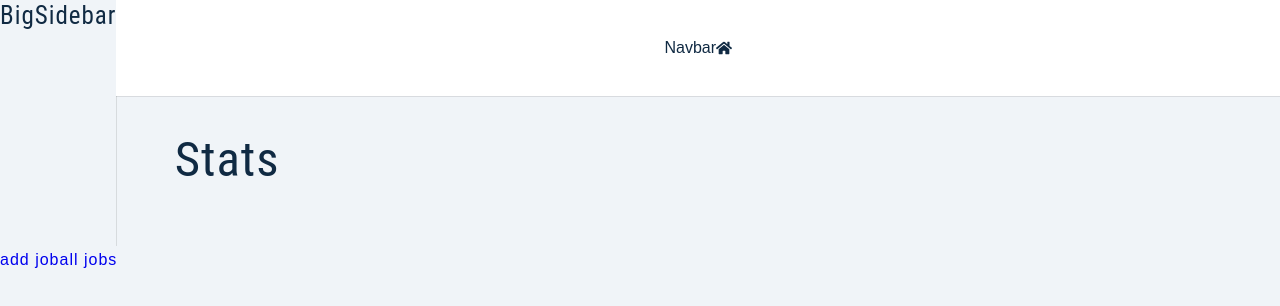
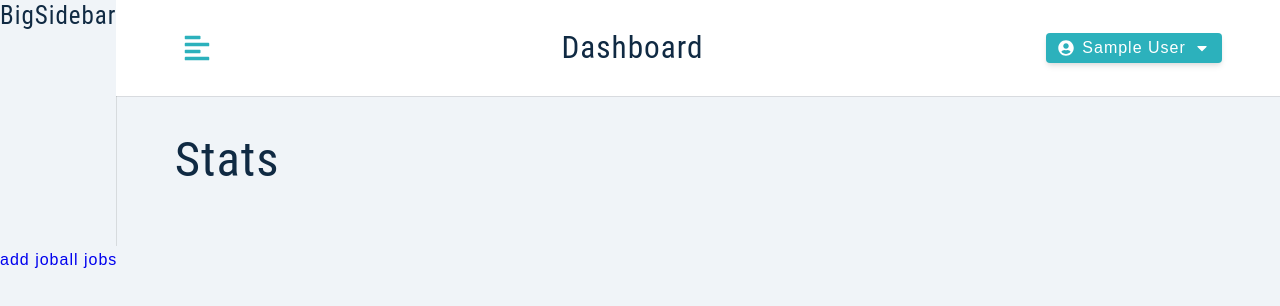
Before and after one commit to enyacat/jobify, a React (Create React App) app in the folder client/: page / in a window 1280 px wide. Shown: the top 306 px of the page. Built offline with nearby package versions, Linux system fonts and the light colour scheme; sample sign-in values are in the browser's storage.

Commit message:
toggle sidebar and logout user & add logout function

```diff
--- a/client/src/components/Navbar.js
+++ b/client/src/components/Navbar.js
@@ -1,10 +1,47 @@
 import Wrapper from '../assets/wrappers/Navbar'
-import { FaHome } from 'react-icons/fa'
+import { FaAlignLeft, FaUserCircle, FaCaretDown } from 'react-icons/fa'
+import { useAppContext } from '../context/appContext'
+import Logo from './Logo'
+import { useState } from 'react'
 const Navbar = () => {
+  const { toggleSidebar, logoutUser, user } = useAppContext()
+  const [showLogout, setShowLogout] = useState(false)
+
   return (
     <Wrapper>
-      Navbar
-      <FaHome />
+      <div className='nav-center'>
+        <button type='button' className='toggle-btn' onClick={toggleSidebar}>
+          <FaAlignLeft />
+        </button>
+        <div>
+          <Logo />
+          <h3 className='logo-text'>Dashboard</h3>
+        </div>
+        <div className='btn-container'>
+          <button
+            type='button'
+            className='btn'
+            onClick={() => {
+              setShowLogout(!showLogout)
+            }}
+          >
+            <FaUserCircle />
+            {user?.name}
+            <FaCaretDown />
+          </button>
+          <div className={showLogout ? 'dropdown show-dropdown' : 'dropdown'}>
+            <button
+              type='button'
+              className='dropdown-btn'
+              onClick={() => {
+                logoutUser(user)
+              }}
+            >
+              logout
+            </button>
+          </div>
+        </div>
+      </div>
     </Wrapper>
   )
 }
--- a/client/src/context/actions.js
+++ b/client/src/context/actions.js
@@ -11,7 +11,8 @@ export const LOGIN_USER_ERROR = 'LOGIN_USER_ERROR'
 export const SETUP_USER_BEGIN = 'SETUP_USER_BEGIN'
 export const SETUP_USER_SUCCESS = 'SETUP_USER_SUCCESS'
 export const SETUP_USER_ERROR = 'SETUP_USER_ERROR'
-
+export const TOGGLE_SIDEBAR = 'TOGGLE_SIDEBAR'
+export const LOGOUT_USER = 'LOGOUT_USER'
 // export const REGISTER_USER_BEGIN = 'REGISTER_USER_BEGIN'
 // export const REGISTER_USER_SUCCESS = 'REGISTER_USER_SUCCESS'
 // export const REGISTER_USER_ERROR = 'REGISTER_USER_ERROR'
--- a/client/src/context/appContext.js
+++ b/client/src/context/appContext.js
@@ -13,6 +13,8 @@ import {
   SETUP_USER_BEGIN,
   SETUP_USER_SUCCESS,
   SETUP_USER_ERROR,
+  TOGGLE_SIDEBAR,
+  LOGOUT_USER,
 } from './actions'
 const token = localStorage.getItem('token')
 const user = localStorage.getItem('user')
@@ -27,6 +29,7 @@ const initialState = {
   token: token,
   userLocation: userLocation || '',
   jobLocation: userLocation || '',
+  showSidebar: false,
 }
 
 const AppContext = React.createContext()
@@ -49,10 +52,10 @@ const AppProvider = ({ children }) => {
     localStorage.setItem('token', token)
     localStorage.setItem('location', location)
   }
-  const removeUserToLocalStorage = ({ user, token, location }) => {
-    localStorage.removeItem('user', JSON.stringify(user))
-    localStorage.removeItem('token', token)
-    localStorage.removeItem('location', location)
+  const removeUserToLocalStorage = () => {
+    localStorage.removeItem('user')
+    localStorage.removeItem('token')
+    localStorage.removeItem('location')
   }
 
   const registerUser = async (currentUser) => {
@@ -114,9 +117,26 @@ const AppProvider = ({ children }) => {
     }
     clearAlert()
   }
+
+  const toggleSidebar = () => {
+    dispatch({ type: TOGGLE_SIDEBAR })
+  }
+
+  const logoutUser = () => {
+    dispatch({ type: LOGOUT_USER })
+    removeUserToLocalStorage()
+  }
   return (
     <AppContext.Provider
-      value={{ ...state, displayAlert, registerUser, loginUser, setupUser }}
+      value={{
+        ...state,
+        displayAlert,
+        registerUser,
+        loginUser,
+        setupUser,
+        toggleSidebar,
+        logoutUser,
+      }}
     >
       {children}
     </AppContext.Provider>
--- a/client/src/context/reducers.js
+++ b/client/src/context/reducers.js
@@ -10,7 +10,10 @@ import {
   SETUP_USER_BEGIN,
   SETUP_USER_SUCCESS,
   SETUP_USER_ERROR,
+  TOGGLE_SIDEBAR,
+  LOGOUT_USER,
 } from './actions'
+import { initialState } from './appContext'
 const reducer = (state, action) => {
   switch (action.type) {
     case DISPLAY_ALERT:
@@ -92,6 +95,19 @@ const reducer = (state, action) => {
         alertType: 'danger',
         alertText: action.payload.msg,
       }
+    case TOGGLE_SIDEBAR:
+      return {
+        ...state,
+        showSidebar: !state.showSidebar,
+      }
+    case LOGOUT_USER:
+      return {
+        ...initialState,
+        user: null,
+        token: null,
+        jobLocation: '',
+        userLocation: '',
+      }
   }
   throw new Error(`no such actinon: ${action.type}`)
 }
```
